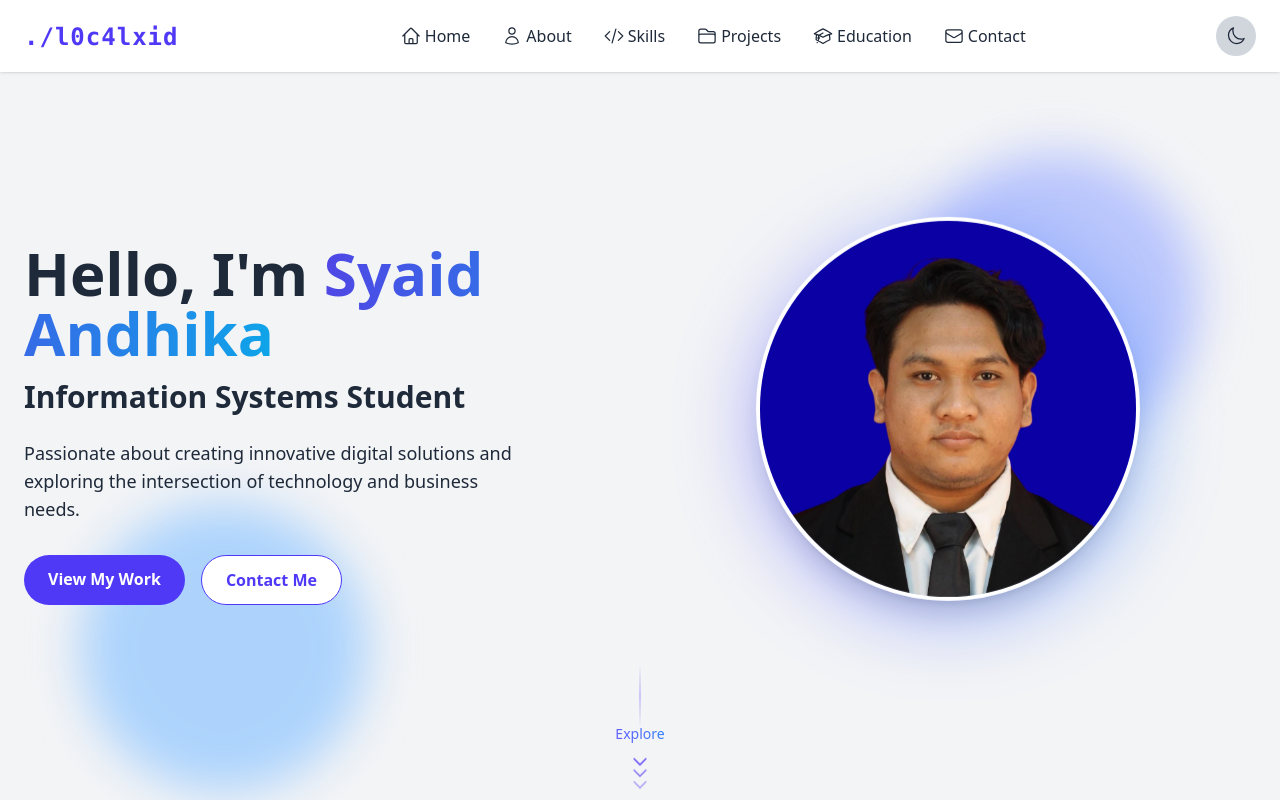
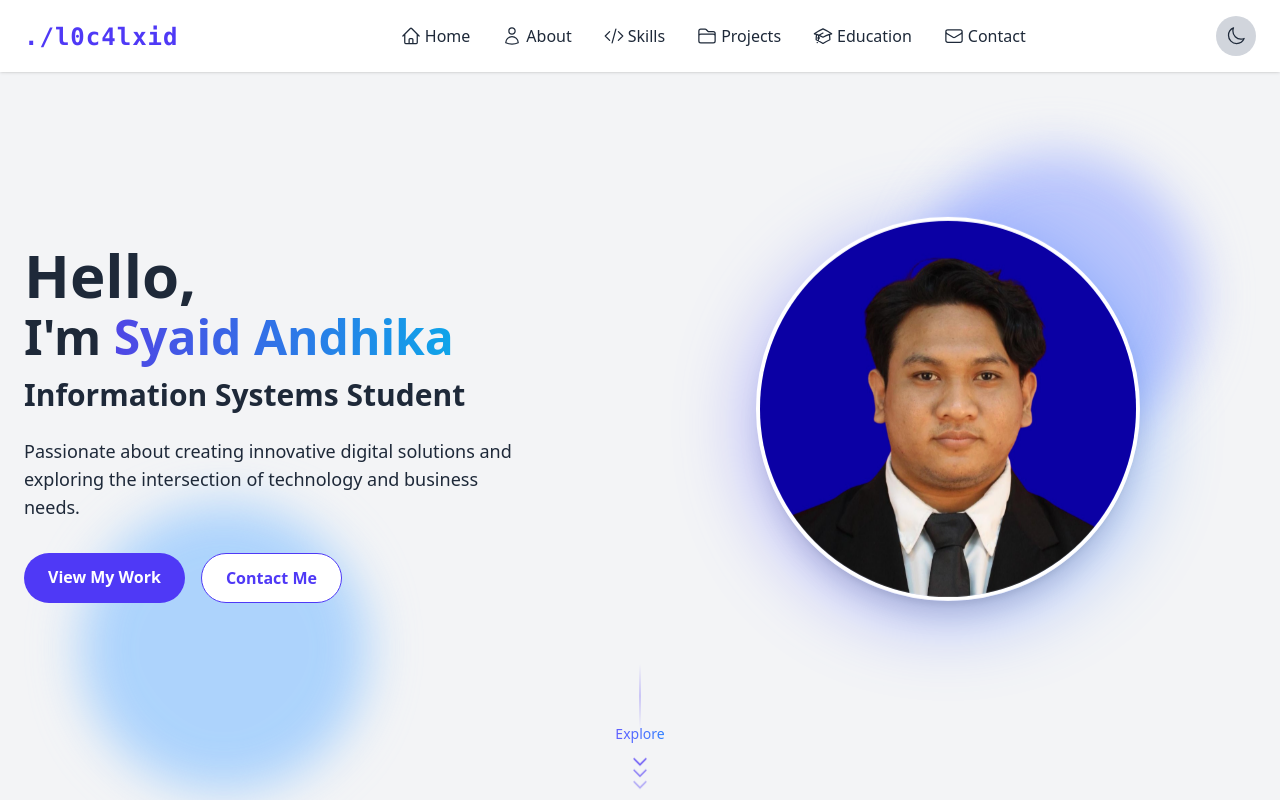
Before and after one commit to l0c4lxid/my-profile, a Next.js app: page / in a window 1280 px wide. Shown: the top 800 px of the page. Built offline with nearby package versions, Linux system fonts and the light colour scheme.

Commit message:
fix hello

```diff
--- a/src/app/components/Hero.tsx
+++ b/src/app/components/Hero.tsx
@@ -23,10 +23,12 @@ export default function Hero({ darkMode }: HeroProps) {
         <div className="flex flex-col md:flex-row items-center">
           {/* Left column - Text content */}
           <div className="md:w-1/2 mb-10 md:mb-0">
-            <h1 className="text-4xl md:text-5xl lg:text-6xl font-bold mb-3 sm:mb-4">
-              Hello, I&apos;m{" "}
-              <span className="text-gradient">Syaid Andhika</span>
+            <h1 className="text-4xl md:text-5xl lg:text-6xl font-bold mb-1 sm:mb-2">
+              Hello,
             </h1>
+            <h2 className="text-3xl md:text-4xl lg:text-5xl font-bold mb-3 sm:mb-4">
+              I&apos;m <span className="text-gradient">Syaid Andhika</span>
+            </h2>
             <h2 className="text-xl md:text-2xl lg:text-3xl mb-4 sm:mb-6">
               Information Systems Student
             </h2>
@@ -63,7 +65,7 @@ export default function Hero({ darkMode }: HeroProps) {
         </div>
       </div>
 
-      {/* Creative animated scroll indicator - digeser ke atas */}
+      {/* Creative animated scroll indicator */}
       <div className="absolute bottom-16 sm:bottom-20 left-1/2 transform -translate-x-1/2 z-20 w-8 sm:w-10">
         <a
           href="#about"
@@ -136,7 +138,7 @@ export default function Hero({ darkMode }: HeroProps) {
         </a>
       </div>
 
-      {/* Vertical line to enhance the scroll indicator - digeser ke atas */}
+      {/* Vertical line to enhance the scroll indicator */}
       <div
         className={`absolute h-16 w-px bottom-32 sm:bottom-36 left-1/2 transform -translate-x-1/2 ${
           darkMode
```
